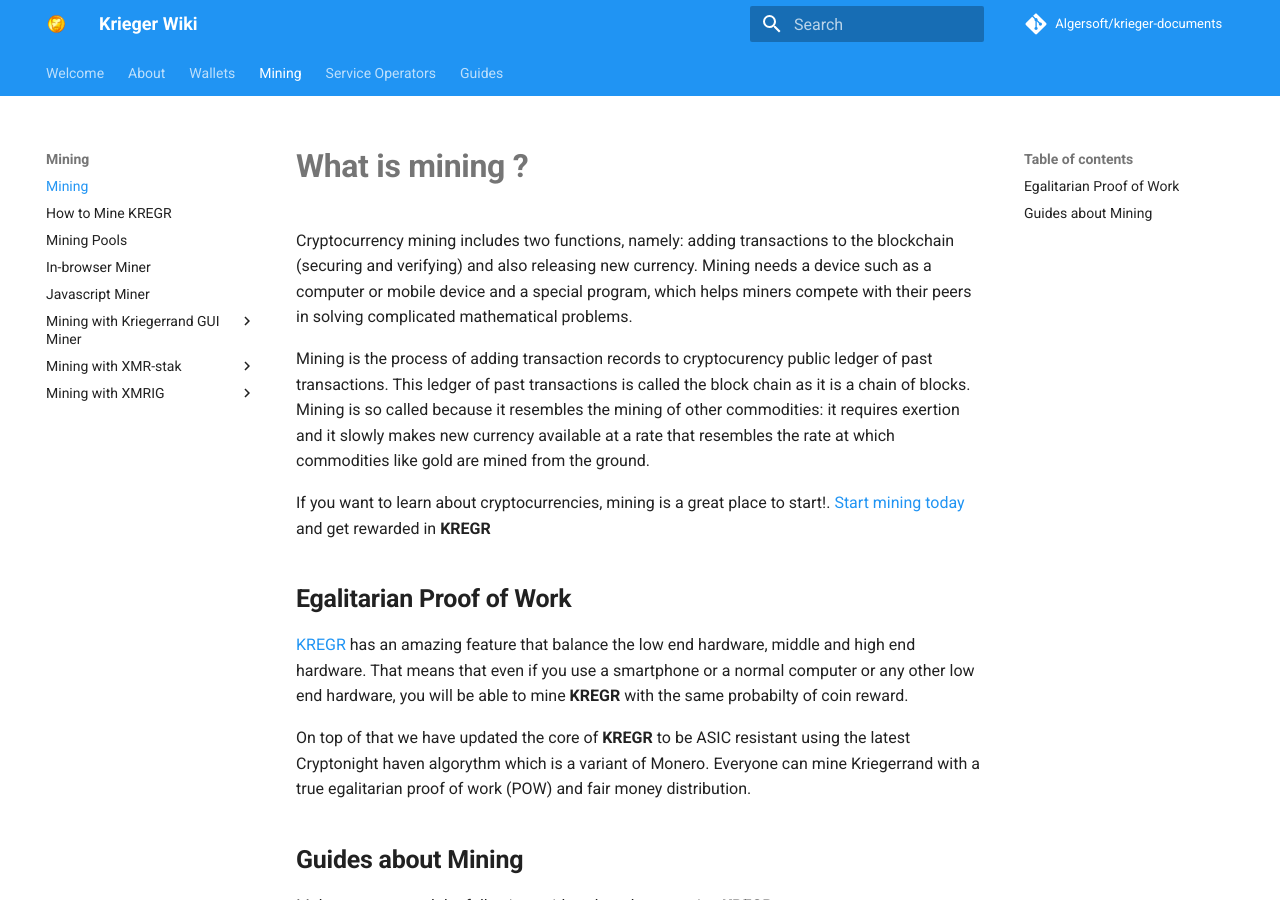
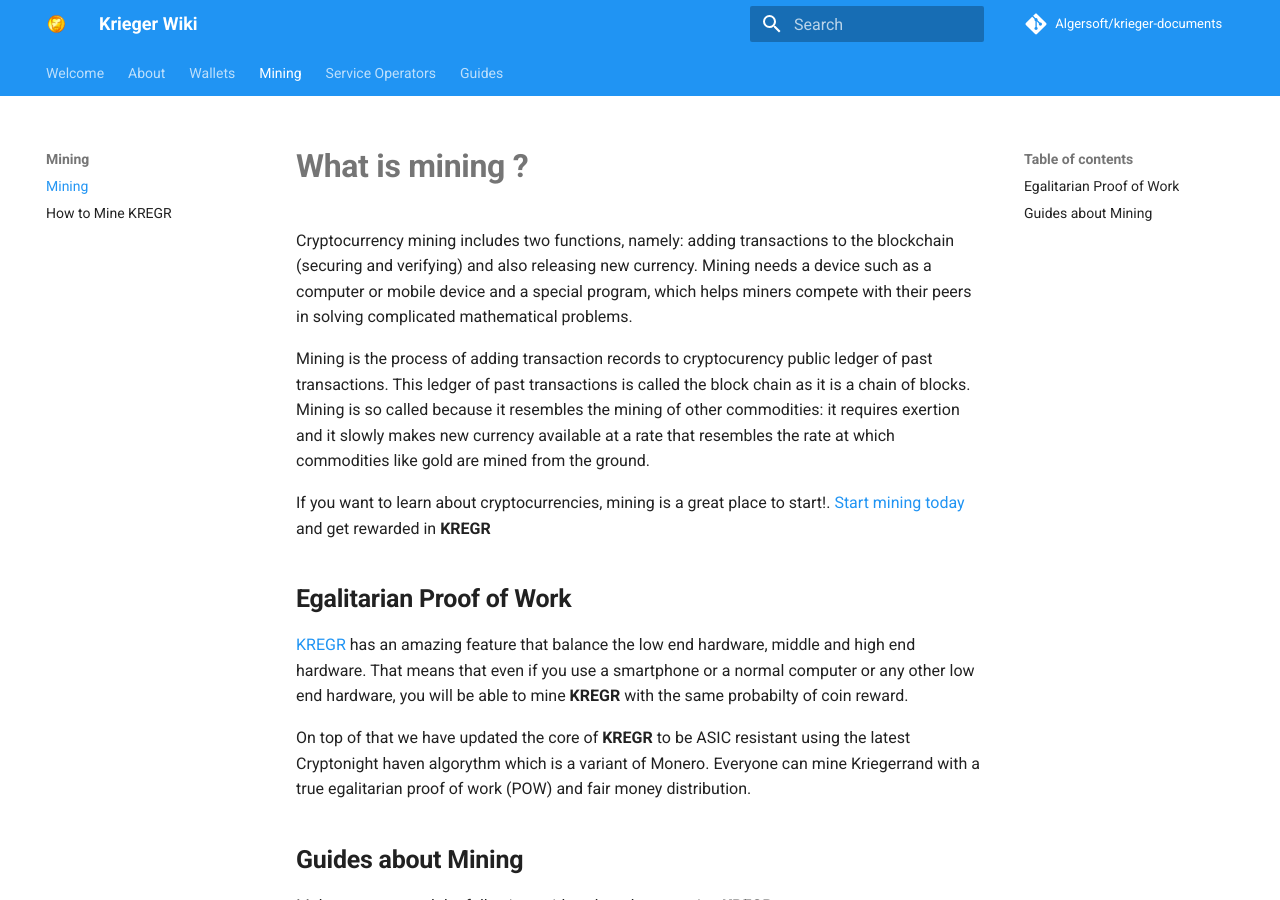
Before and after one commit to Algersoft/algersoftbible, an MkDocs documentation site: the page built from docs/mining/What-is-mining.md, in a window 1280 px wide and 900 px high. Built offline with MkDocs 1.6.1 and Material for MkDocs 9.7.7, drawn with Linux system fonts in a browser that asks for light colours; comment, search, counter and statistics services are not loaded; some of the changed lines change nothing that is shown.

Commit message:
Update mkdocs.yml

```diff
--- a/mkdocs.yml
+++ b/mkdocs.yml
@@ -95,11 +95,6 @@
       - Our Community: about/Community.md
       - Contributing: about/Contributing.md
       - Technical Data: about/Technical-Data.md
-      - Branding: about/Branding.md
-      - Timeline: about/Timeline.md
-      - Licence: about/Licence.md
-      - Sponsoring:
-        - Sponsoring: about/Sponsoring.md
     - Wallets:
       - Making a Wallet: wallets/Making-a-Wallet.md
       - Paper Wallet: wallets/Making-a-paper-wallet.md
@@ -107,50 +102,16 @@
       - CLI Wallet:
         - Kriegerbank Overview: wallets/Kriegerbank-Overview.md
         - Using Kriegerbank: wallets/Kriegerbank-how-to-use.md
-      - Krieger-RPC:
-        - Overview of krieger-rpc: wallets/krieger-rpc-index.md
-        - Command line Arguments: wallets/krieger-rpc-command-line.md
-        - JSON RPC Api: wallets/krieger-json-api.md
-        - JSON RPC erros: wallets/krieger-rpc-api-error-conditions.md
       - GUI Wallets:
         - Overview of GUI Wallets: wallets/Making-a-GUI-Wallet.md
         - Kriegerrand Wallet v2.0: wallets/KREGR-GUI-Desktop-Wallet-V2.md
         - Kriegerrand Electron Wallet v3.0: wallets/KREGR-GUI-Electron-Wallet.md
-      - Remote Nodes:
-        - Using Remote Nodes: wallets/Using-remote-nodes.md
     - Mining:
       - What is Mining ?: mining/What-is-mining.md
       - How to Mine KREGR: mining/How-to-mine-KREGR.md
-      - Mining Pools: mining/Pools.md
-      - In-browser Miner: mining/kriegerrand-in-browser-javascript-web-miner
-      - Javascript Miner: mining/kriegerrand-javascript-miner
-      - Mining with Kriegerrand GUI Miner:
-        - Introduction: mining/KREGR-GUI-Miner
-        - How to use: mining/KREGR-GUI-Miner-using
-        - How to compile: mining/KREGR-GUI-Miner-Compile
-        - Update Details: mining/KREGR-GUI-Miner-Update
-      - Mining with XMR-stak:
-        - What is XMR-stak: mining/XMR-Stak-index
-        - Mining on Windows: mining/XMR-Stak-windows-Guide
-        - Mining on Linux: mining/XMR-Stak-Linux-Guide
-        - Mining on Mac OS: mining/XMR-Stak-Mac-Guide
-      - Mining with XMRIG:
-        - What is XMRIG: mining/XMRIG-index
-        - CPU Mining on Linux: mining/XMRIG-Guide-cpu-linux
-        - CPU Mining on Mac: mining/XMRIG-Guide-cpu-mac
-        - CPU Mining on Windows: mining/XMRIG-Guide-cpu-windows
     - Service Operators:
       - Ressources: service-operators/Resources.md
-      - Compiling from Source: service-operators/Compiling-from-Source.md
-      - Pool Operators: service-operators/Pool-Operator.md
-      - MindBraind:
-        - Overview: service-operators/MindBraind-Overview.md
-        - Command Line Arguments: service-operators/MindBraind-daemon-arguments.md
-        - Command Inline Options: service-operators/MindBraind-daemon-cli-options.md
-        - JSON RPC API: service-operators/MindBraind-daemon-json-rpc-api.md
-        - HTTP RPC API: service-operators/MindBraind-daemon-http-rpc-api.md
-        - Using Checkpoints: service-operators/Using-checkpoints-for-MindBraind.md
+      - Compiling from Source: service-operators/Compiling-from-Source.mdd
     - Guides:
       - FAQ / Common Sollutions: guides/FAQ-Sollutions.md
-      - Bounty Programm: guides/Bounty-Program.md
       - Glossary: guides/Glossary.md
```
